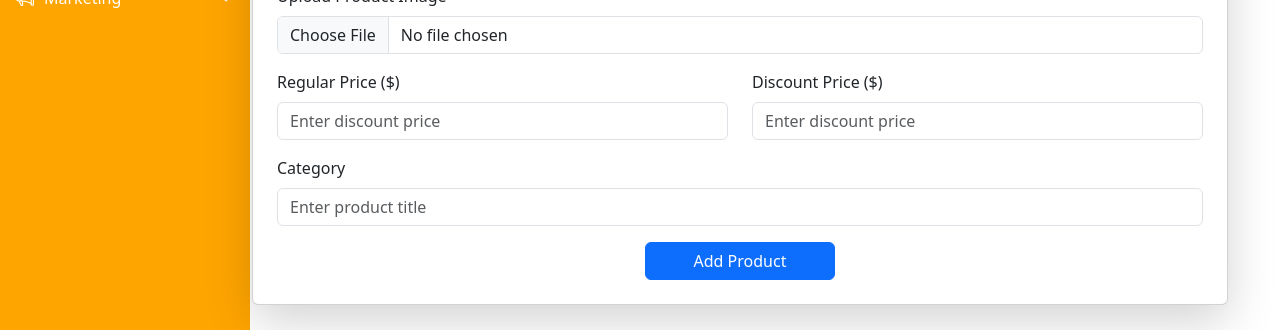
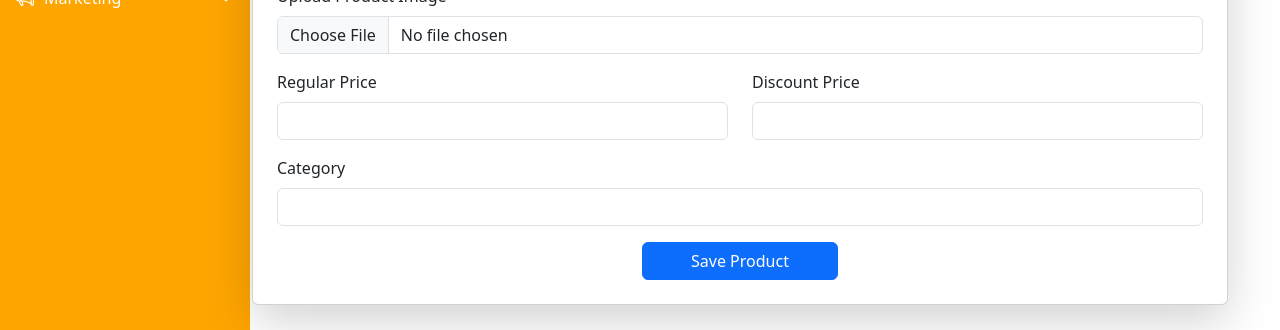
Before and after one commit to gopinathgk89/gecom, a React (Create React App) app: page /admin/editproduct/1 in a window 1280 px wide. Shown: the part 397-727 px from the top of the page. Built offline with nearby package versions, Linux system fonts and the light colour scheme; sample sign-in values are in the browser's storage.

Commit message:
Update editproduct.js
dds

```diff
--- a/src/admin/editproduct.js
+++ b/src/admin/editproduct.js
@@ -1,18 +1,12 @@
-
-import React, { useState, useEffect } from "react";
+import React, { useState } from "react"; // ✅ removed useEffect
 import Navbar from "./navbar";
 import Sidebar from "./sidebar";
 import axios from 'axios';
-import { useParams, useNavigate } from 'react-router-dom';
-
+import { useParams } from 'react-router-dom'; // ✅ removed useNavigate
 
 function ProductUpdate() {
 
-
-
   const { id } = useParams();
-
- const m=id;
 
   const [title, setTitle] = useState('');
   const [description, setDescription] = useState('');
@@ -21,17 +15,15 @@ import { useParams, useNavigate } from 'react-router-dom';
   const [category, setCategory] = useState('');
   const [image, setImage] = useState(null);
 
-
   const handleSubmit = async (e) => {
     e.preventDefault();
+
     const formData = new FormData();
     formData.append('title', title);
     formData.append('description', description);
     formData.append('regularPrice', regularPrice);
     formData.append('discountPrice', discountPrice);
     formData.append('category', category);
-
-
 
     if (image) {
       formData.append('image', image);
@@ -43,12 +35,11 @@ import { useParams, useNavigate } from 'react-router-dom';
         ? `http://localhost:8013/api/products/edit/${id}`
         : 'http://localhost:8013/api/products/upload';
 
-      const response = await axios.post(url, formData, {
+      await axios.post(url, formData, {   // ✅ removed response
         headers: { 'Content-Type': 'multipart/form-data' },
       });
 
       alert('Product saved successfully!');
-
 
     } catch (error) {
       console.error('Error saving product:', error);
@@ -56,28 +47,21 @@ import { useParams, useNavigate } from 'react-router-dom';
     }
   };
 
-
-
-
-
-
   return (
     <>
       <Navbar/>
       <Sidebar />
+
       <div className="container mt-2" style={{marginLeft:'240px',width:'1000px'}}>
         <div className="card shadow-lg p-4">
           <h3 className="text-center mb-4">Update Product</h3>
 
+          <form onSubmit={handleSubmit} encType="multipart/form-data">
 
-        <form   onSubmit={handleSubmit} encType="multipart/form-data">
-
-          {/* Product Title */}
             <div className="mb-3">
               <label className="form-label">Product Title</label>
               <input
                 type="text"
-              name="title"
                 className="form-control"
                 placeholder="Enter product title"
                 value={title}
@@ -86,11 +70,9 @@ import { useParams, useNavigate } from 'react-router-dom';
               />
             </div>
 
-          {/* Product Description */}
             <div className="mb-3">
               <label className="form-label">Product Description</label>
               <textarea
-              name="description"
                 className="form-control"
                 placeholder="Enter product description"
                 rows="3"
@@ -100,40 +82,33 @@ import { useParams, useNavigate } from 'react-router-dom';
               ></textarea>
             </div>
 
-          {/* Product Image */}
             <div className="mb-3">
               <label className="form-label">Upload Product Image</label>
               <input
                 type="file"
-              name="image"
                 className="form-control"
                 accept="image/*"
-
                 onChange={(e) => setImage(e.target.files[0])}
               />
             </div>
 
-          {/* Prices */}
             <div className="row">
               <div className="col-md-6 mb-3">
-              <label className="form-label">Regular Price ($)</label>
+                <label className="form-label">Regular Price</label>
                 <input
                   type="text"
-
                   className="form-control"
-                placeholder="Enter discount price"
                   value={regularPrice}
                   onChange={e => setRegularPrice(e.target.value)}
                   required
                 />
               </div>
+
               <div className="col-md-6 mb-3">
-              <label className="form-label">Discount Price ($)</label>
+                <label className="form-label">Discount Price</label>
                 <input
                   type="text"
-
                   className="form-control"
-                placeholder="Enter discount price"
                   value={discountPrice}
                   onChange={e => setDiscountPrice(e.target.value)}
                   required
@@ -141,26 +116,22 @@ import { useParams, useNavigate } from 'react-router-dom';
               </div>
             </div>
 
-          {/* Category Dropdown */}
             <div className="mb-3">
               <label className="form-label">Category</label>
               <input
                 type="text"
-
                 className="form-control"
-              placeholder="Enter product title"
                 onChange={e => setCategory(e.target.value)}
                 required
               />
-
             </div>
 
-          {/* Submit Button */}
             <div className="text-center">
               <button type="submit" className="btn btn-primary px-5">
-              Add Product
+                Save Product
               </button>
             </div>
+
           </form>
         </div>
       </div>
@@ -168,4 +139,4 @@ import { useParams, useNavigate } from 'react-router-dom';
   );
 }
 
-export default ProductUpdate  ;
+export default ProductUpdate;
```
Lines whose indentation alone changed are shown as unchanged.
